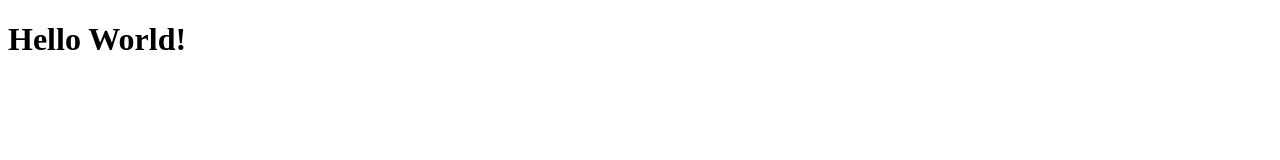
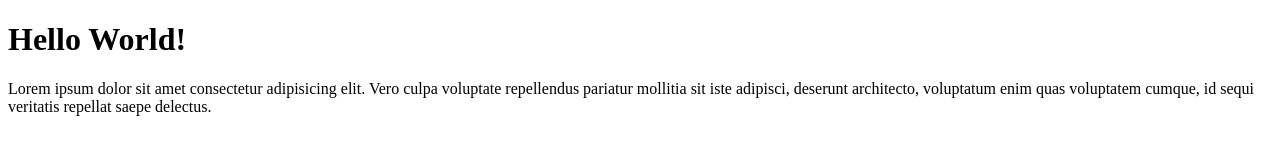
Before and after one commit to ShadowCoder2004/Practice-Contributor-Private, a plain HTML site: page index.html in a window 1280 px wide. Drawn offline with Linux system fonts and the light colour scheme.

Commit message:
second commit

```diff
--- a/index.html
+++ b/index.html
@@ -8,5 +8,6 @@
 </head>
 <body>
     <h1>Hello World!</h1>
+    <p>Lorem ipsum dolor sit amet consectetur adipisicing elit. Vero culpa voluptate repellendus pariatur mollitia sit iste adipisci, deserunt architecto, voluptatum enim quas voluptatem cumque, id sequi veritatis repellat saepe delectus.</p>
 </body>
 </html>
```
